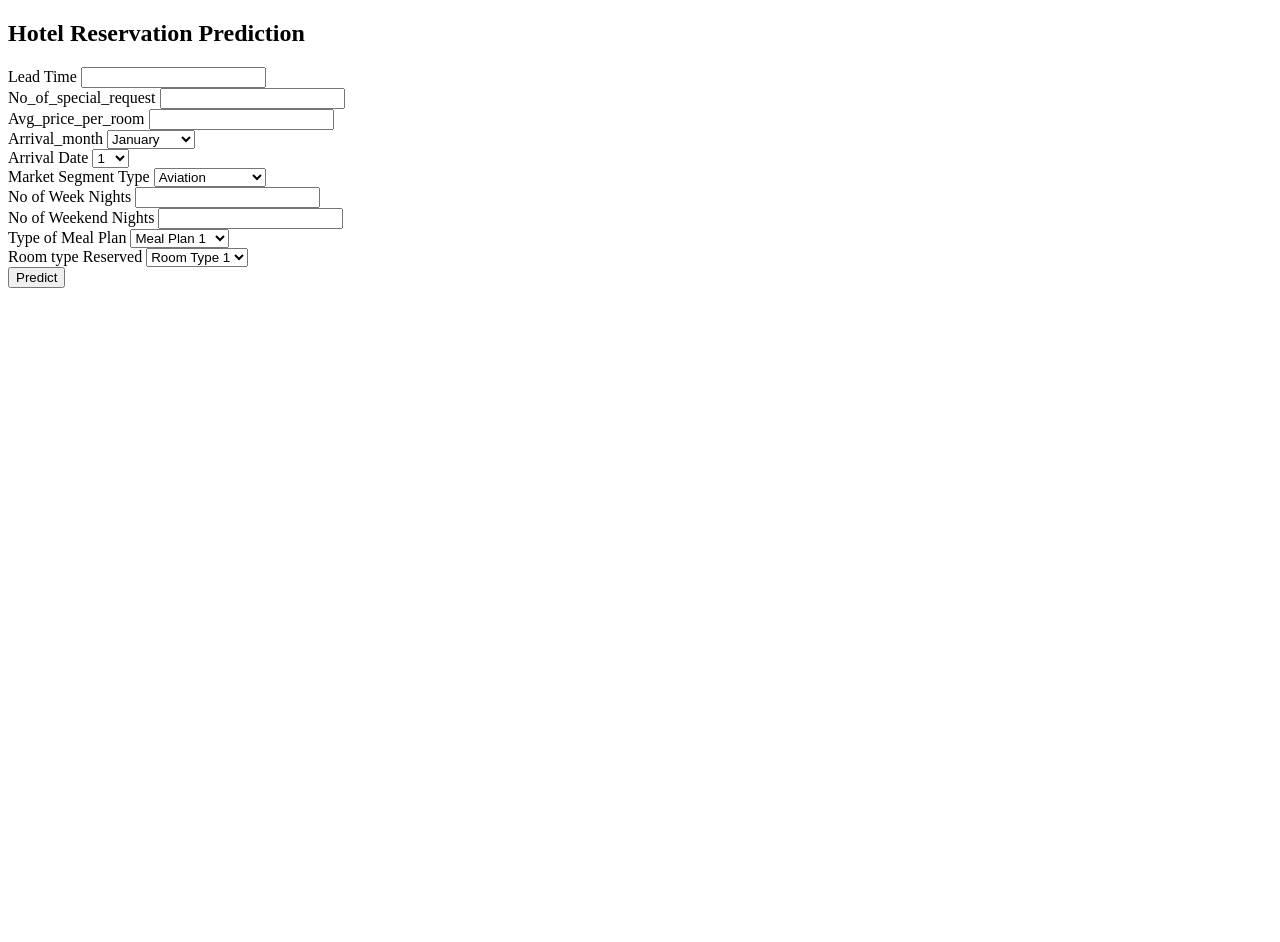
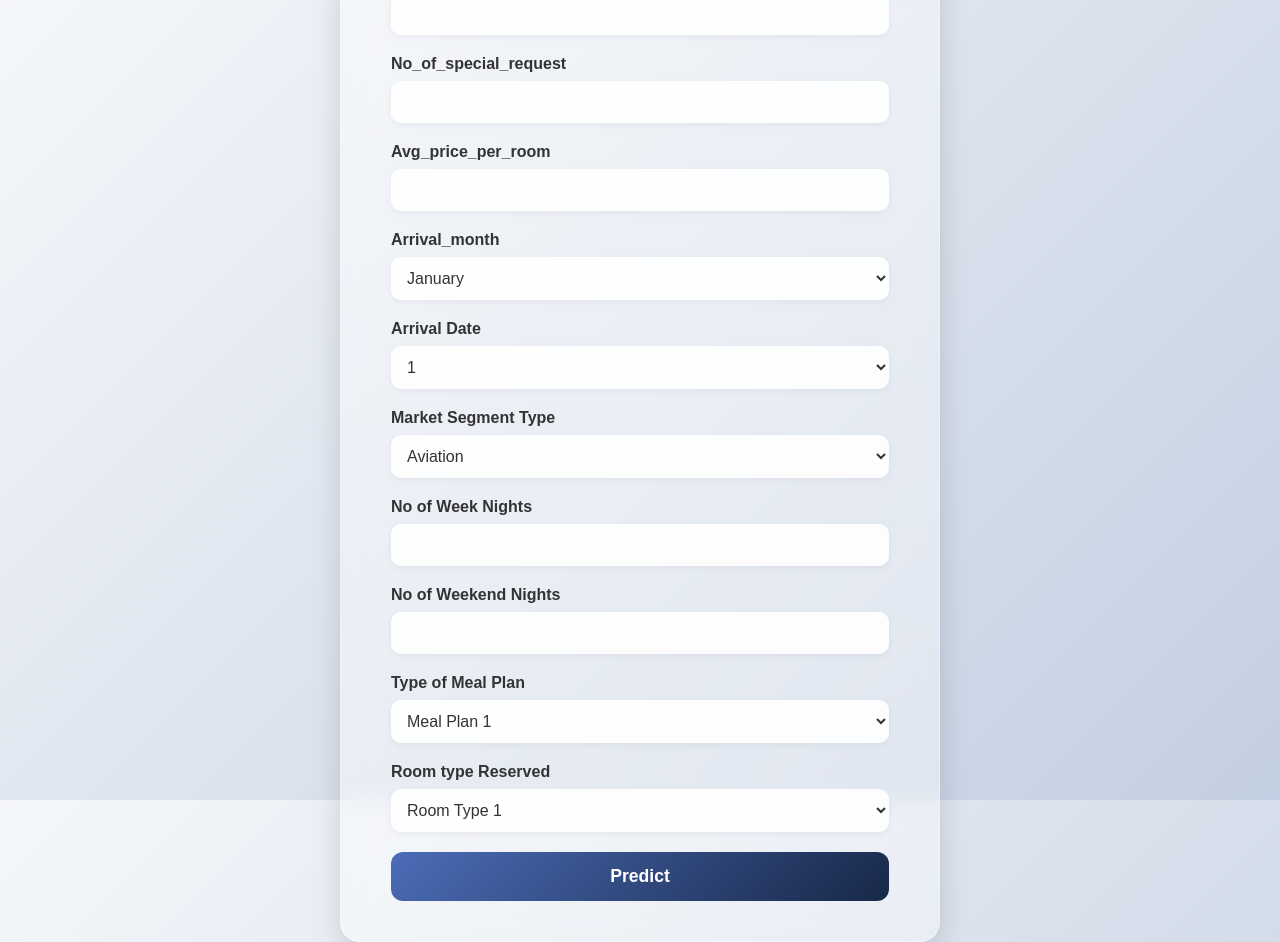
Before and after one commit to erandawi/hotel_reservation_prediction, a Flask app: page / in a window 1280 px wide. Before the commit the page ends 288 px from the top, so only its background shows below. Run offline with Flask 3, Linux system fonts and the light colour scheme; parts of the project's set-up code (start-up, migrations or seed data) failed here and were passed over.

Commit message:
css styles added

```diff
--- a/application.py
+++ b/application.py
@@ -11,7 +11,7 @@ loaded_model = joblib.load(MODEL_OUTPUT_PATH)
 def index():
     if request.method=='POST':
 
-        lead_time = int(request.form["Lead_time"])
+        lead_time = int(request.form["lead_time"])
         no_of_special_request = int(request.form["no_of_special_request"])
         avg_price_per_room = float(request.form["avg_price_per_room"])
         arrival_month = int(request.form["arrival_month"])
--- /dev/null
+++ b/static/style.css
@@ -0,0 +1,133 @@
+/* Reset and base styles */
+* {
+    margin: 0;
+    padding: 0;
+    box-sizing: border-box;
+    font-family: 'Poppins', sans-serif;
+}
+
+/* Background */
+body {
+    height: 100vh;
+    background: linear-gradient(135deg, #f5f7fa, #c3cfe2);
+    display: flex;
+    justify-content: center;
+    align-items: center;
+    color: #333;
+}
+
+/* Container with glass effect */
+.container {
+    backdrop-filter: blur(10px);
+    background: rgba(255, 255, 255, 0.4);
+    padding: 40px 50px;
+    border-radius: 20px;
+    box-shadow: 0 8px 30px rgba(0, 0, 0, 0.15);
+    border: 1px solid rgba(255, 255, 255, 0.3);
+    width: 100%;
+    max-width: 600px;
+    animation: fadeInUp 1s ease-in-out;
+}
+
+/* Animation */
+@keyframes fadeInUp {
+    0% {
+        opacity: 0;
+        transform: translateY(30px);
+    }
+    100% {
+        opacity: 1;
+        transform: translateY(0);
+    }
+}
+
+/* Heading */
+.container h2 {
+    text-align: center;
+    margin-bottom: 30px;
+    font-size: 2rem;
+    color: #182848;
+}
+
+/* Form elements */
+.form-group {
+    margin-bottom: 20px;
+    display: flex;
+    flex-direction: column;
+}
+
+label {
+    margin-bottom: 8px;
+    font-weight: 600;
+    color: #333;
+}
+
+input, select {
+    padding: 12px;
+    border: none;
+    border-radius: 10px;
+    font-size: 1rem;
+    background: rgba(255, 255, 255, 0.9);
+    color: #333;
+    transition: all 0.3s ease;
+    box-shadow: 0 2px 6px rgba(0, 0, 0, 0.05);
+}
+
+input:focus, select:focus {
+    outline: none;
+    background: #ffffff;
+    box-shadow: 0 0 8px rgba(75, 108, 183, 0.4);
+}
+
+/* Button styling */
+button {
+    width: 100%;
+    padding: 14px;
+    background: linear-gradient(135deg, #4B6CB7, #182848);
+    color: #fff;
+    font-size: 1.1rem;
+    font-weight: 600;
+    border: none;
+    border-radius: 12px;
+    cursor: pointer;
+    transition: 0.4s ease;
+}
+
+button:hover {
+    background: linear-gradient(135deg, #182848, #4B6CB7);
+    transform: scale(1.03);
+    box-shadow: 0 4px 15px rgba(75, 108, 183, 0.4);
+}
+
+button:active {
+    transform: scale(0.98);
+}
+
+/* Result area */
+.result {
+    margin-top: 25px;
+    padding: 15px;
+    border-radius: 12px;
+    background: rgba(255, 255, 255, 0.85);
+    text-align: center;
+    font-size: 1.1rem;
+    font-weight: bold;
+    color: #333;
+}
+
+/* Client-friendly messages */
+.result p {
+    font-size: 1.2rem;
+    color: #4B6CB7;
+}
+
+/* Responsive */
+@media (max-width: 600px) {
+    .container {
+        padding: 25px 30px;
+    }
+
+    .container h2 {
+        font-size: 1.5rem;
+    }
+}
--- a/templates/index.html
+++ b/templates/index.html
@@ -3,6 +3,7 @@
 <head>
     <meta charset="UTF-8">
     <meta name="viewport" content="width=device-width, initial-scale=1.0">
+    <link rel="stylesheet" href="{{ url_for('static', filename = 'style.css') }}">
     <title>HOTEL RESERVATION PREDICTION</title>
 </head>
 <body>
@@ -46,7 +47,6 @@
             <div class="form-group">
                 <label for="arrival_date">Arrival Date</label>
                 <select id="arrival_date" name="arrival_date" required>
-                    <!-- Options 1 to 31 -->
                     <option value="1">1</option>
                     <option value="2">2</option>
                     <option value="3">3</option>
@@ -127,12 +127,13 @@
 
             <button type="submit">Predict</button>
         </form>
-        {% if prediction is not none%}
+
+        {% if prediction is not none %}
         <div class="result">
-            {% if prediction  == 0 %}
-            <p> The Customer is going to cancel his reservation </p>
-            {% elif prediction  == 1 %}
-            <p> The Customer is not going to cancel his reservation </p>
+            {% if prediction == 0 %}
+            <p>The Customer is going to cancel his reservation</p>
+            {% elif prediction == 1 %}
+            <p>The Customer is not going to cancel his reservation</p>
             {% endif %}
         </div>
         {% endif %}
```
